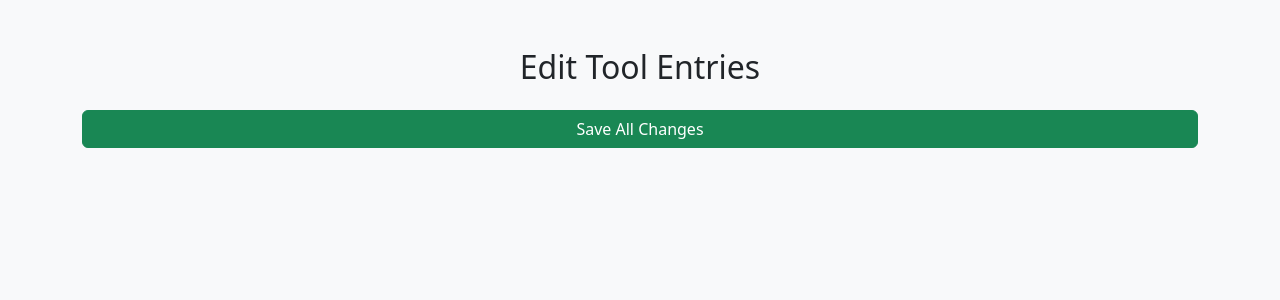
After one commit to CwDebojyoti/portfolio_website, a Flask app: page /edit-tools in a window 1280 px wide. The commit adds this page. Shown: the top 300 px of the page. Run offline with Flask 3, Linux system fonts and the light colour scheme; data that the repository does not hold is empty; some libraries are stand-ins or nearby versions.

Commit message:
adding feature to have tools and certificate link edit button

```diff
--- a/main.py
+++ b/main.py
@@ -239,6 +239,26 @@ def update_certificate():
     return render_template('update_certificate.html', form = new_certificate, logged_in = current_user.is_authenticated)
 
 
+@app.route("/edit-certificates")
+def edit_certificates():
+    certificates = Certificate.query.all()
+    return render_template("edit_certificates.html", certificates=certificates)
+
+
+@app.route("/save-certificate-edits", methods=["POST"])
+def save_certificate_edits():
+    certificates = Certificate.query.all()
+    for cert in certificates:
+        new_title = request.form.get(f"title_{cert.id}")
+        new_image = request.form.get(f"image_{cert.id}")
+        if new_title and new_image:
+            cert.title = new_title
+            cert.image = new_image
+    db.session.commit()
+    return redirect(url_for("home"))
+
+
+
 
 @app.route("/update-tools", methods = ['GET', 'POST'])
 def update_tools():
@@ -254,6 +274,26 @@ def update_tools():
         db.session.commit()
 
     return render_template('update_tools.html', form = new_tools, logged_in = current_user.is_authenticated)
+
+
+
+@app.route("/edit-tools")
+def edit_tools():
+    all_tools = Tools.query.all()
+    return render_template("edit_tools.html", tools=all_tools)
+
+
+@app.route("/save-tool-edits", methods=["POST"])
+def save_tool_edits():
+    tools = Tools.query.all()
+    for tool in tools:
+        new_title = request.form.get(f"title_{tool.id}")
+        new_image = request.form.get(f"image_{tool.id}")
+        if new_title and new_image:
+            tool.title = new_title
+            tool.image = new_image
+    db.session.commit()
+    return redirect(url_for("home"))
 
 
 
--- /dev/null
+++ b/templates/edit_tools.html
@@ -0,0 +1,36 @@
+<!DOCTYPE html>
+<html lang="en">
+<head>
+  <meta charset="UTF-8">
+  <title>Edit Tools</title>
+  <link href="https://cdn.jsdelivr.net/npm/bootstrap@5.3.0/dist/css/bootstrap.min.css" rel="stylesheet">
+</head>
+<body class="bg-light">
+
+<div class="container py-5">
+  <h2 class="text-center mb-4">Edit Tool Entries</h2>
+
+  <form method="POST" action="{{ url_for('save_tool_edits') }}">
+    {% for tool in tools %}
+    <div class="card mb-3 p-3">
+      <div class="row g-3 align-items-center">
+        <div class="col-md-2">
+          <img src="{{ tool.image }}" class="img-thumbnail" style="max-height: 80px;">
+        </div>
+        <div class="col-md-4">
+          <input type="text" name="title_{{tool.id}}" class="form-control" value="{{ tool.title }}">
+        </div>
+        <div class="col-md-6">
+          <input type="text" name="image_{{tool.id}}" class="form-control" value="{{ tool.image }}">
+        </div>
+      </div>
+    </div>
+    {% endfor %}
+    <div class="d-grid">
+      <button type="submit" class="btn btn-success">Save All Changes</button>
+    </div>
+  </form>
+</div>
+
+</body>
+</html>
```
Also changed, not shown: templates/edit_certificates.html (added, +36 -0 lines), templates/index.html (+20 -2 lines).
